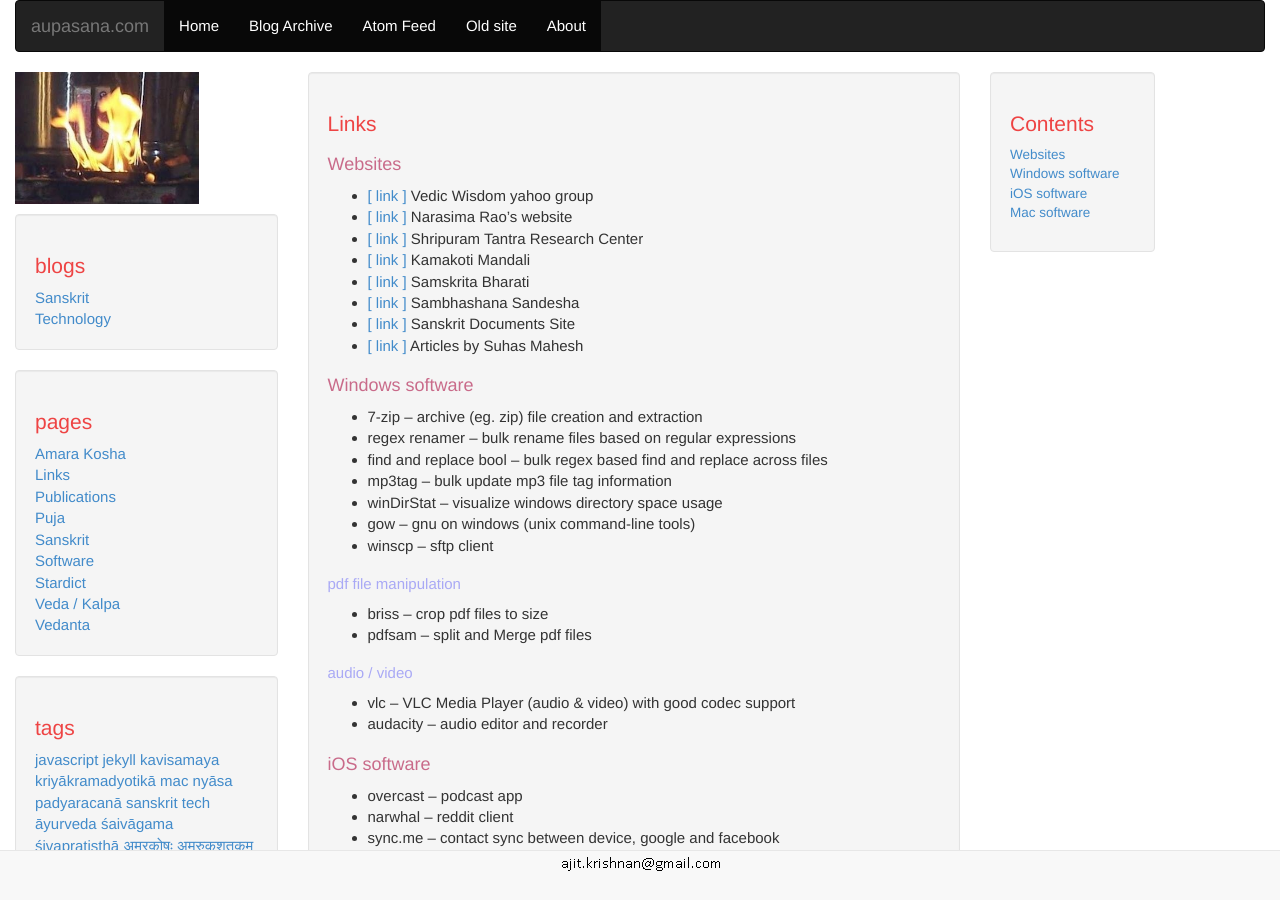
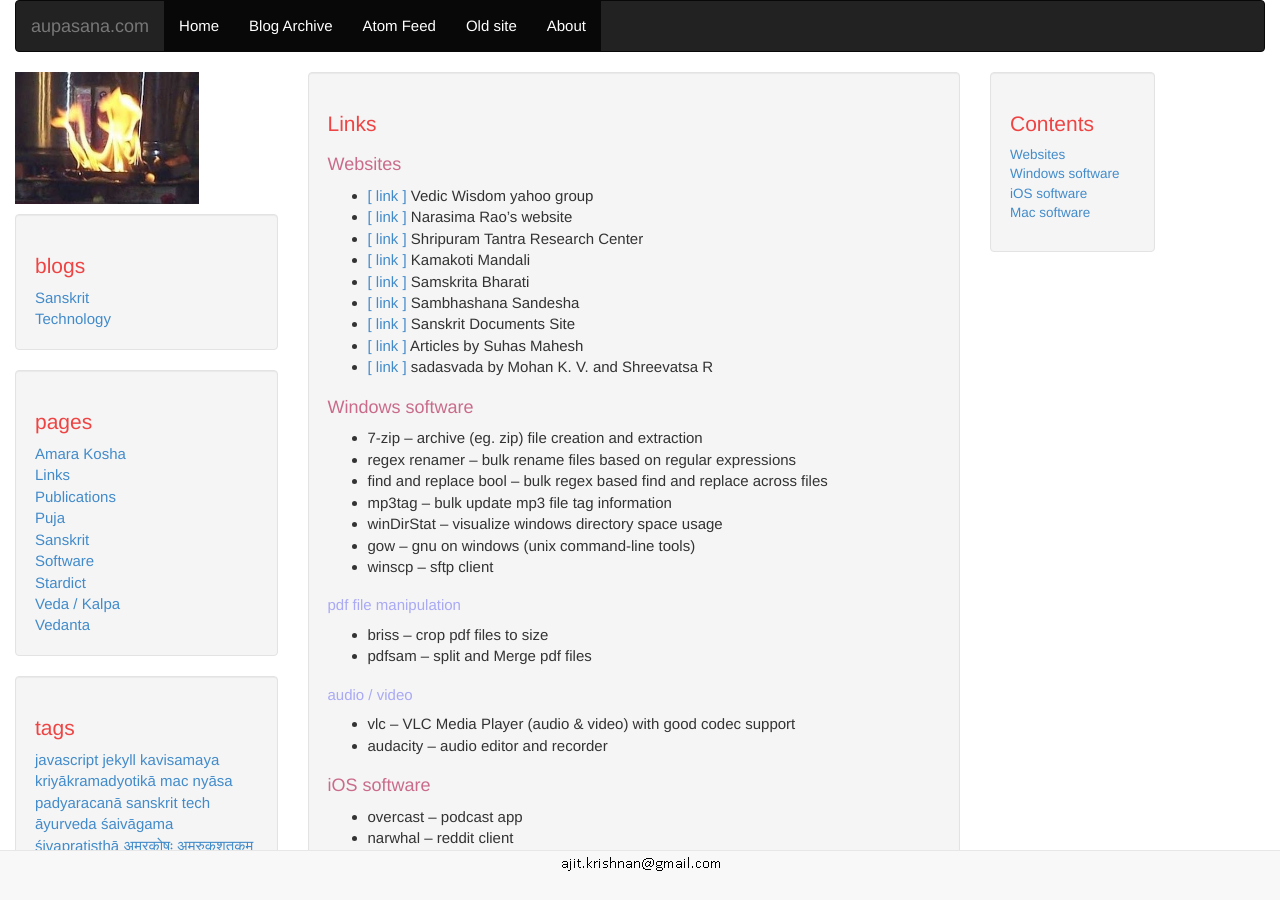
Before and after one commit to aupasana/aupasana.github.io, a Jekyll site: the page built from pages/links.md, in a window 1280 px wide and 900 px high. Built offline with Jekyll 4.4.1, drawn with Linux system fonts in a browser that asks for light colours.

Commit message:
links.md: add link to sadasvada

```diff
--- a/pages/links.md
+++ b/pages/links.md
@@ -15,6 +15,7 @@ published: true
 * [[ link ]][ss] Sambhashana Sandesha
 * [[ link ]][sd] Sanskrit Documents Site
 * [[ link ]][suhas] Articles by Suhas Mahesh
+* [[ link ]][svada] sadasvada by Mohan K. V. and Shreevatsa R
 
 [vw]: http://groups.yahoo.com/group/vedic-wisdom
 [pvr]: http://www.vedicastrologer.org
```
Also changed, not shown: other parts of pages/links.md (+1 -0 lines).
